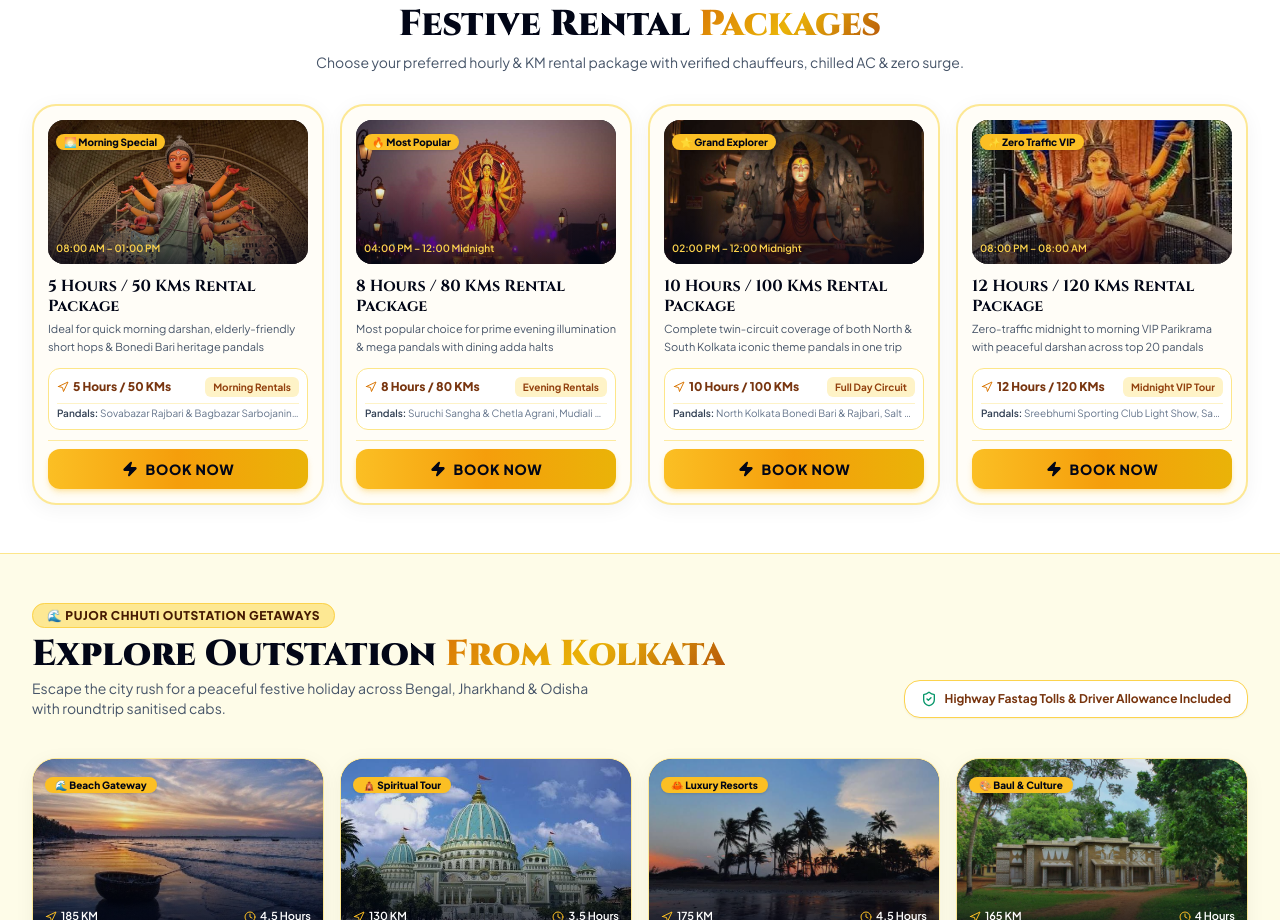
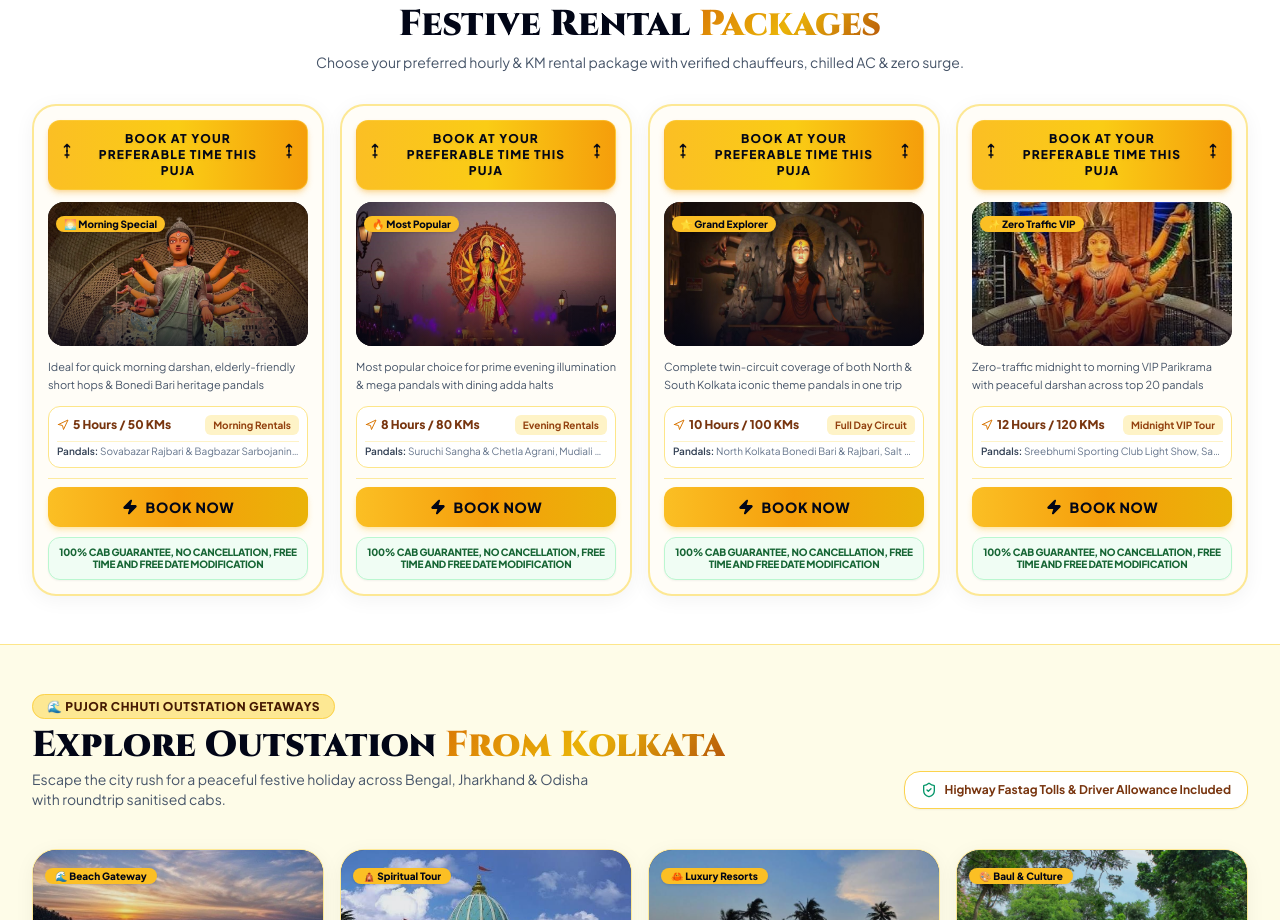
Before and after one commit to bbproject98/Durga-Puja-LandingPage--admin, a Next.js app in the folder Broomboom landing page/: page / in a window 1280 px wide. Shown: the part 1523-2443 px from the top of the page. Built offline with nearby package versions, Linux system fonts and the light colour scheme; a web font is replaced by a local one.

Commit message:
rental fix

```diff
--- a/Broomboom landing page/components/RentalPackages.tsx
+++ b/Broomboom landing page/components/RentalPackages.tsx
@@ -5,6 +5,25 @@ import Image from "next/image";
 import Link from "next/link";
 import { Zap, Navigation } from "lucide-react";
 import { RENTAL_PACKAGES } from "@/data/packages";
+
+// Custom Durga Maa Icon (Trishul / Trident)
+const DurgaTrishulIcon = ({ className }: { className?: string }) => (
+  <svg
+    viewBox="0 0 24 24"
+    fill="none"
+    xmlns="http://www.w3.org/2000/svg"
+    className={className}
+  >
+    <path
+      d="M12 2V22M12 2L8 6M12 2L16 6M12 6L10 4M12 6L14 4M9 18H15M12 18V22"
+      stroke="currentColor"
+      strokeWidth="2"
+      strokeLinecap="round"
+      strokeLinejoin="round"
+    />
+    <circle cx="12" cy="12" r="1.5" fill="currentColor" />
+  </svg>
+);
 
 interface RentalPackagesProps {
   onActionClick?: (type: "book" | "explore", title: string) => void;
@@ -71,6 +90,22 @@ export const RentalPackages: React.FC<RentalPackagesProps> = ({ onActionClick })
             >
               {/* Top Content */}
               <div className="flex flex-col flex-1">
+
+                {/* Highlight Text Above Package - Now with Icons on Both Sides */}
+                <div className="mb-3 relative overflow-hidden rounded-xl bg-gradient-to-r from-amber-400 via-yellow-400 to-amber-500 shadow-md shadow-amber-500/30 border border-amber-300/50 flex items-center justify-center p-2.5">
+
+                  {/* Left Icon */}
+                  <DurgaTrishulIcon className="w-4 h-4 text-slate-950 mr-1.5 shrink-0 animate-bounce" />
+
+                  <p className="text-[11px] sm:text-xs font-black text-slate-950 uppercase tracking-widest leading-tight text-center drop-shadow-sm">
+                    Book at Your Preferable Time this Puja
+                  </p>
+
+                  {/* Right Icon */}
+                  <DurgaTrishulIcon className="w-4 h-4 text-slate-950 ml-1.5 shrink-0 animate-bounce" />
+
+                </div>
+
                 {/* Image Banner */}
                 <div className="relative h-36 w-full shrink-0 rounded-2xl overflow-hidden bg-slate-900 shadow-inner mb-3">
                   <Image
@@ -88,20 +123,10 @@ export const RentalPackages: React.FC<RentalPackagesProps> = ({ onActionClick })
                       {pkg.badge}
                     </span>
                   </div>
-
-                  {/* Timing Pill */}
-                  <div className="absolute bottom-2 left-2 right-2 text-white">
-                    <span className="text-[10px] font-semibold text-amber-300 truncate block">
-                      {pkg.optimalTime}
-                    </span>
-                  </div>
                 </div>
 
-                {/* Title & Subtitle */}
+                {/* Title & Subtitle - REMOVED THE TITLE TO FIX OVERLAP */}
                 <div className="space-y-1 mb-3 flex-1">
-                  <h3 className="text-base font-bold text-slate-950 leading-tight font-festive group-hover:text-amber-700 transition-colors">
-                    {pkg.title}
-                  </h3>
                   <p className="text-[11px] text-slate-600 line-clamp-2 leading-relaxed">
                     {pkg.subtitle}
                   </p>
@@ -141,6 +166,14 @@ export const RentalPackages: React.FC<RentalPackagesProps> = ({ onActionClick })
                   <span>BOOK NOW</span>
                 </button>
               </div>
+
+              {/* Highlight Text Below Package */}
+              <div className="mt-3 text-center bg-green-50 border border-green-200 rounded-xl p-2 shadow-sm">
+                <p className="text-[10px] font-black text-green-800 uppercase tracking-tight leading-tight">
+                  100% Cab Guarantee, No Cancellation, Free Time and Free Date Modification
+                </p>
+              </div>
+
             </div>
           ))}
         </div>
```
